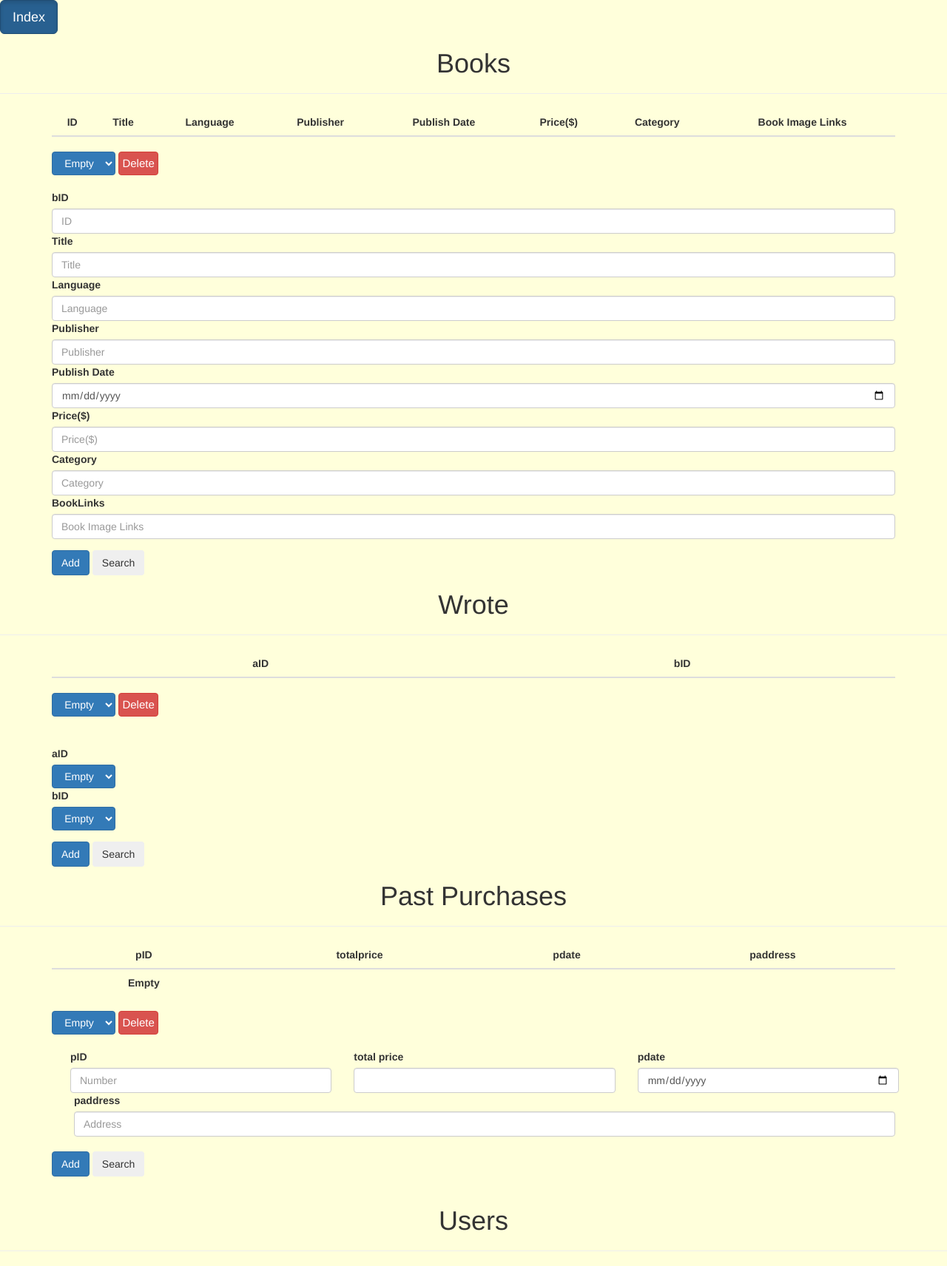
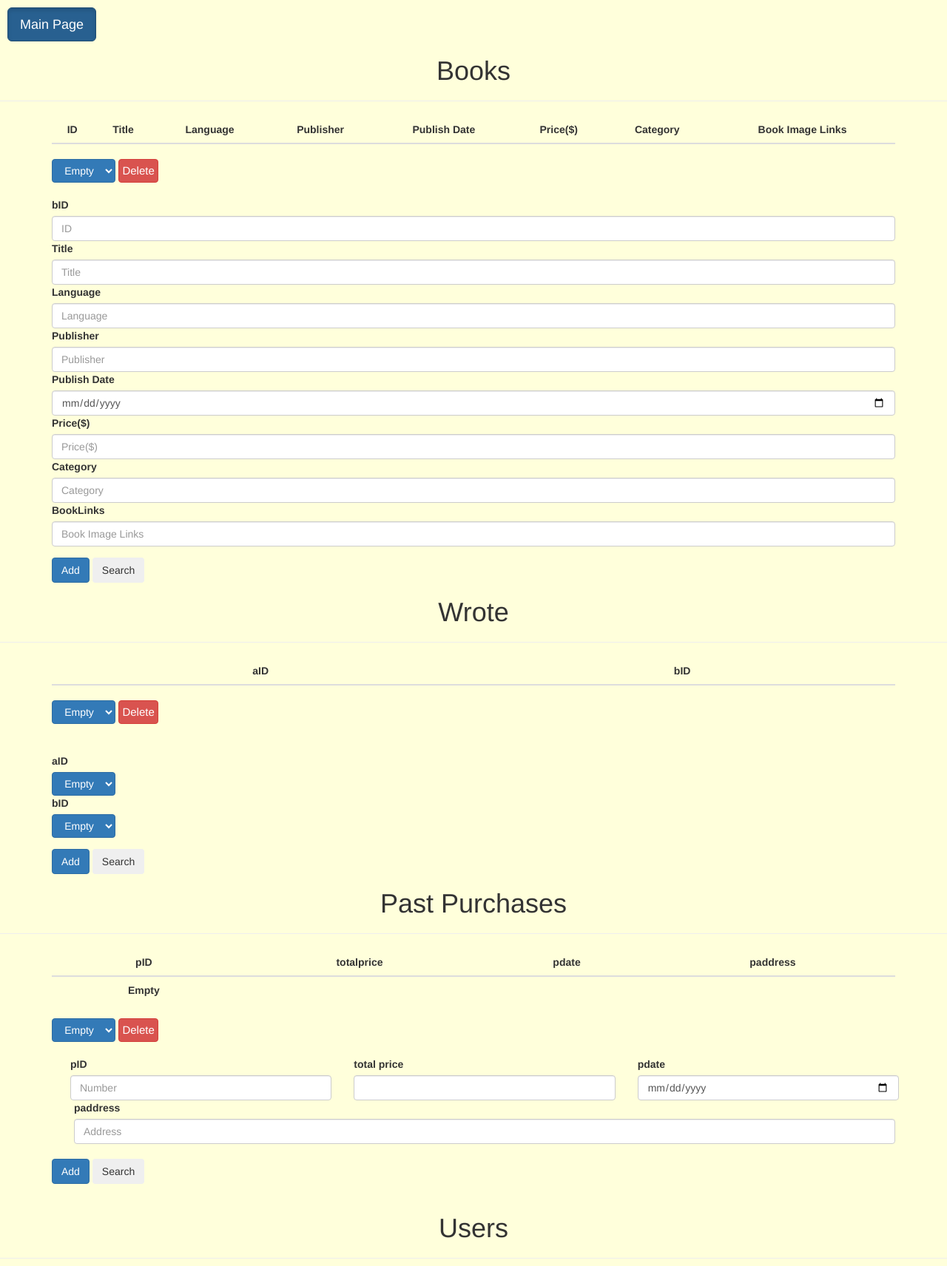
Before and after one commit to alpaslanhamzaoglu/book-shopping-website, a PHP site: page /cs306-project-step-4/admin.php in a window 1280 px wide. Shown: the top 1712 px of the page at 74% size. Run offline with PHP 8.4, Linux system fonts and the light colour scheme; data that the repository does not hold is empty.

Commit message:
small changes

```diff
--- a/admin/admin.php
+++ b/admin/admin.php
@@ -10,11 +10,16 @@
             body {
                 background-color: #ffffdb;
             }
+            a {
+                margin: 10px 10px;
+            }
         </style>
     </head>
     <body>
+    <div>
     <a href="http://localhost/cs306-project-step-4/shopping-website-template/index.php" class="btn btn-primary btn-lg active" role="button"
-        aria-pressed="true">Index</a>
+        aria-pressed="true">Main Page</a>
+        </div>
         <?php
             include "book/book.php";
             include "wrote/wrote.php";
--- a/shopping-website-template/checkoutHandler.php
+++ b/shopping-website-template/checkoutHandler.php
@@ -11,13 +11,13 @@ if(!(empty($_POST['address'])))
     $mysqli = new mysqli('localhost','root','','proje');
     $date = date('Y-m-d');
     //$uid = 40;
-    $total = 22.28;
+    //$total = 22.28;
     $address = $_POST['address'];
 
 
     $uid = $_SESSION['uID'];
 
-    //$total = $_SESSION['totalprice'];
+    $total = $_SESSION['totalprice'];
 
     $query = "INSERT INTO pastpurchases(totalprice, pdate, paddress) VALUES ($total, '$date', '$address')";
     $mysqli->query($query);
--- a/shopping-website-template/userpage.php
+++ b/shopping-website-template/userpage.php
@@ -159,7 +159,7 @@ body {
     </div>
 </div>
 </div>
-</div>""
+</div>
 <?php
     include '../shopping-website-template/footer.php';
 ?>
```
Also changed, not shown: shopping-website-template/checkout.php (+7 -3 lines), shopping-website-template/img/26102.jpg (added).
